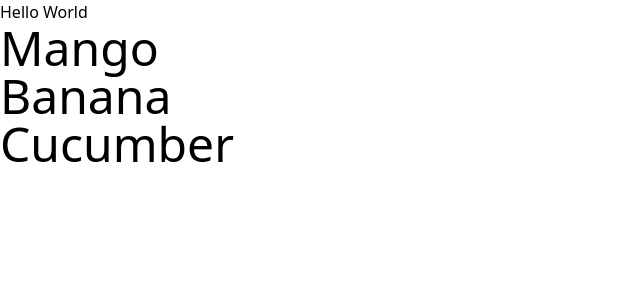
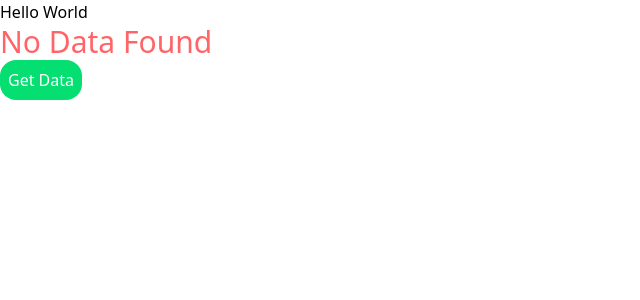
Before and after one commit to AunSyedShah/mern_202302, a React (Vite) app: page / in a window 1280 px wide. Shown: the top 300 px of the page, without its empty margins (0-640 px from the left). Built offline with nearby package versions, Linux system fonts and the light colour scheme.

Commit message:
api call

```diff
--- a/src/App.jsx
+++ b/src/App.jsx
@@ -1,29 +1,29 @@
+import axios from "axios";
 import { useState } from "react"
 
 export default function App(){
-  let [fruits, setFruits] = useState([
-    {
-      "fruitName": "Mango",
-      "price": 250
-    },
-    {
-      "fruitName": "Banana",
-      "price": 100
-    },
-    {
-      "fruitName": "Cucumber",
-      "price": 80
-    },
-  ]);
+  let [fruits, setFruits] = useState([]);
+
+  async function get_data(){
+    let response = await axios.get("https://jsonplaceholder.typicode.com/todos");
+    setFruits(response.data);
+  }
 
   return(
     <div>
       <h1>Hello World</h1>
       {
-        fruits.map((fruit) => {
-          return <h1 className="text-5xl">{fruit.fruitName}</h1>
-        })
+        fruits && fruits.length > 0 ? fruits.map((fruit) => {
+          return(
+            <div className="bg-gray-200 p-2 w-min m-2">
+              <h1>{fruit.title}</h1>
+              <h1>{fruit.id}</h1>
+            </div>
+          )
+        }) : <h1 className="text-3xl text-red-400">No Data Found</h1>
       }
+
+      <button className="bg-green-400 text-white rounded-2xl p-2" onClick={get_data}>Get Data</button>
     </div>
   )
 }
```
